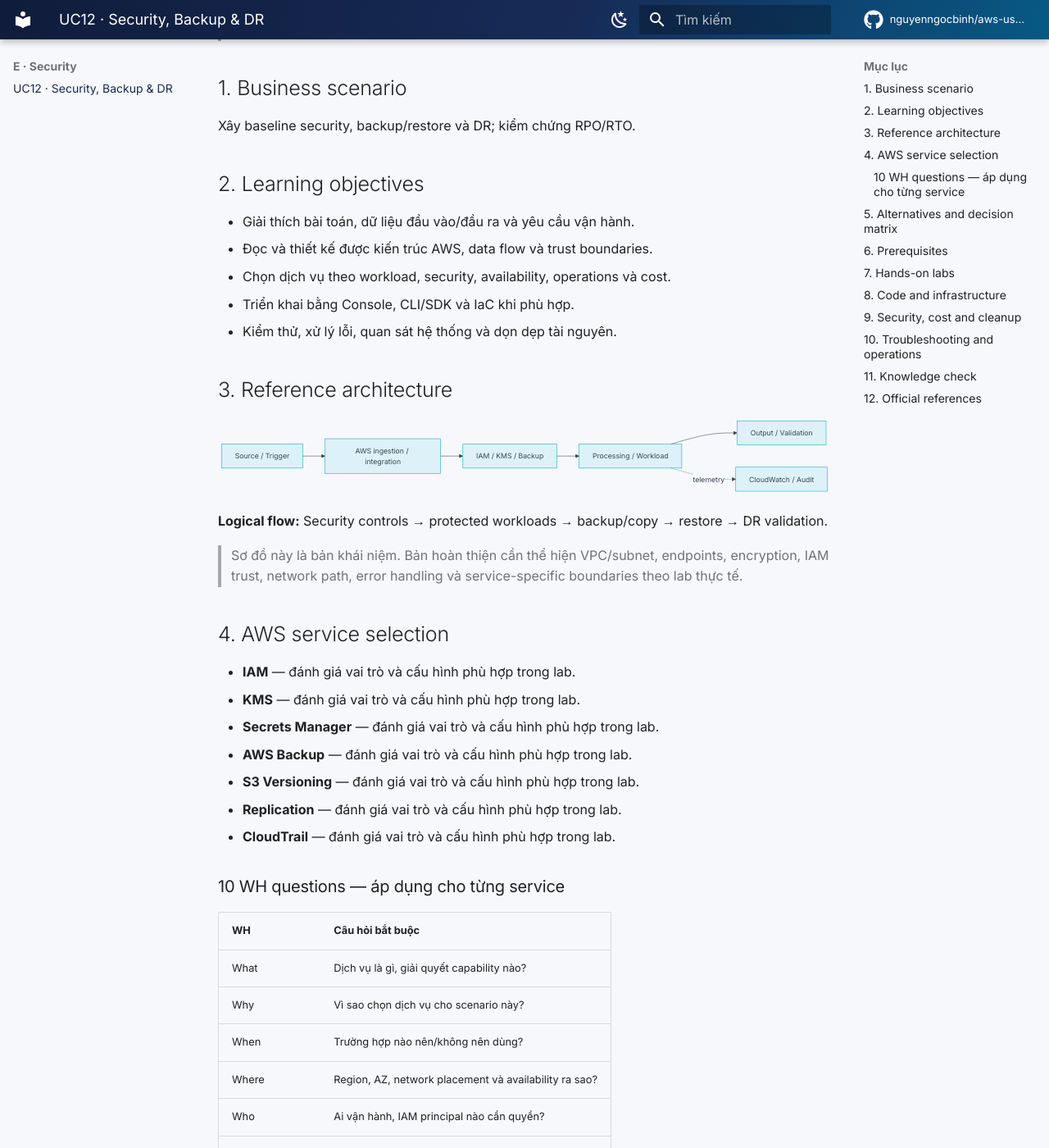
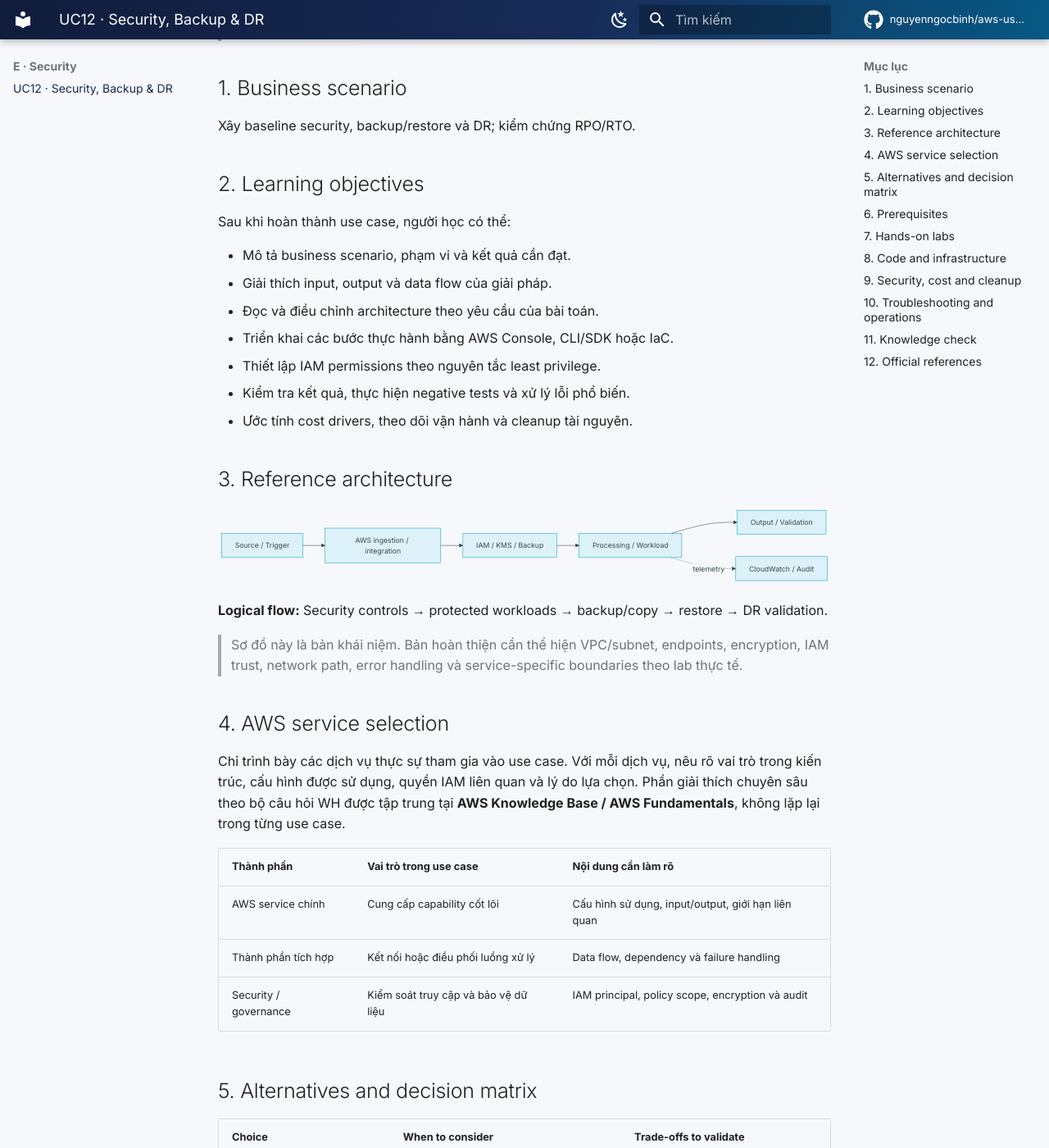
Before and after one commit to nguyenngocbinh/aws-usecase-learning-map, an MkDocs documentation site: the page built from docs/usecases/security/uc12-security-backup-dr.md, in a window 1280 px wide and 1400 px high, scrolled down 203 px. Shown: the whole window at 82% size. Built offline with MkDocs 1.6.1 and Material for MkDocs 9.7.7, drawn with Linux system fonts in a browser that asks for light colours; comment, search, counter and statistics services are not loaded; some of the changed text lies outside the part shown.

Commit message:
docs: remove WH questions from use case pages

````diff
--- a/docs/usecases/security/uc12-security-backup-dr.md
+++ b/docs/usecases/security/uc12-security-backup-dr.md
@@ -6,11 +6,16 @@
 Xây baseline security, backup/restore và DR; kiểm chứng RPO/RTO.
 
 ## 2. Learning objectives
-- Giải thích bài toán, dữ liệu đầu vào/đầu ra và yêu cầu vận hành.
-- Đọc và thiết kế được kiến trúc AWS, data flow và trust boundaries.
-- Chọn dịch vụ theo workload, security, availability, operations và cost.
-- Triển khai bằng Console, CLI/SDK và IaC khi phù hợp.
-- Kiểm thử, xử lý lỗi, quan sát hệ thống và dọn dẹp tài nguyên.
+
+Sau khi hoàn thành use case, người học có thể:
+
+- Mô tả business scenario, phạm vi và kết quả cần đạt.
+- Giải thích input, output và data flow của giải pháp.
+- Đọc và điều chỉnh architecture theo yêu cầu của bài toán.
+- Triển khai các bước thực hành bằng AWS Console, CLI/SDK hoặc IaC.
+- Thiết lập IAM permissions theo nguyên tắc least privilege.
+- Kiểm tra kết quả, thực hiện negative tests và xử lý lỗi phổ biến.
+- Ước tính cost drivers, theo dõi vận hành và cleanup tài nguyên.
 
 ## 3. Reference architecture
 ```mermaid
@@ -26,29 +31,15 @@ flowchart LR
 > Sơ đồ này là bản khái niệm. Bản hoàn thiện cần thể hiện VPC/subnet, endpoints, encryption, IAM trust, network path, error handling và service-specific boundaries theo lab thực tế.
 
 ## 4. AWS service selection
-- **IAM** — đánh giá vai trò và cấu hình phù hợp trong lab.
-- **KMS** — đánh giá vai trò và cấu hình phù hợp trong lab.
-- **Secrets Manager** — đánh giá vai trò và cấu hình phù hợp trong lab.
-- **AWS Backup** — đánh giá vai trò và cấu hình phù hợp trong lab.
-- **S3 Versioning** — đánh giá vai trò và cấu hình phù hợp trong lab.
-- **Replication** — đánh giá vai trò và cấu hình phù hợp trong lab.
-- **CloudTrail** — đánh giá vai trò và cấu hình phù hợp trong lab.
 
-### 10 WH questions — áp dụng cho từng service
-| WH | Câu hỏi bắt buộc |
-|---|---|
-| What | Dịch vụ là gì, giải quyết capability nào? |
-| Why | Vì sao chọn dịch vụ cho scenario này? |
-| When | Trường hợp nào nên/không nên dùng? |
-| Where | Region, AZ, network placement và availability ra sao? |
-| Who | Ai vận hành, IAM principal nào cần quyền? |
-| Which | Nên chọn mode, tier hoặc configuration nào? |
-| How | Triển khai bằng Console, CLI, SDK và IaC thế nào? |
-| How much | Pricing dimensions và cost drivers là gì? |
-| What if | Failure modes, limits, recovery và troubleshooting? |
-| How compared | So với alternative nào, trade-off ra sao? |
+Chỉ trình bày các dịch vụ thực sự tham gia vào use case. Với mỗi dịch vụ, nêu rõ vai trò trong kiến trúc, cấu hình được sử dụng, quyền IAM liên quan và lý do lựa chọn. Phần giải thích chuyên sâu theo bộ câu hỏi WH được tập trung tại **AWS Knowledge Base / AWS Fundamentals**, không lặp lại trong từng use case.
 
-**Status:** chưa hoàn thành cho đến khi có câu trả lời theo từng dịch vụ và dẫn nguồn AWS chính thức.
+| Thành phần | Vai trò trong use case | Nội dung cần làm rõ |
+|---|---|---|
+| AWS service chính | Cung cấp capability cốt lõi | Cấu hình sử dụng, input/output, giới hạn liên quan |
+| Thành phần tích hợp | Kết nối hoặc điều phối luồng xử lý | Data flow, dependency và failure handling |
+| Security / governance | Kiểm soát truy cập và bảo vệ dữ liệu | IAM principal, policy scope, encryption và audit |
+
 
 ## 5. Alternatives and decision matrix
 | Choice | When to consider | Trade-offs to validate |
@@ -95,7 +86,7 @@ Mã nguồn thực hành được tổ chức trong `usecases/UC12/`:
 Tạo bảng symptom → likely cause → diagnostic → remediation. Bổ sung CloudWatch logs/metrics, audit trail, retry behavior, alert routing và recovery checks khi phù hợp.
 
 ## 11. Knowledge check
-- [ ] Trả lời đủ 10 WH cho từng AWS service.
+- [ ] Trình bày được vai trò và cấu hình của từng AWS service trong use case.
 - [ ] So sánh service chính với ít nhất hai alternatives khả thi khi phù hợp.
 - [ ] Giải thích architecture, data flow và security boundaries.
 - [ ] Reproduce lab từ môi trường sạch.
````
